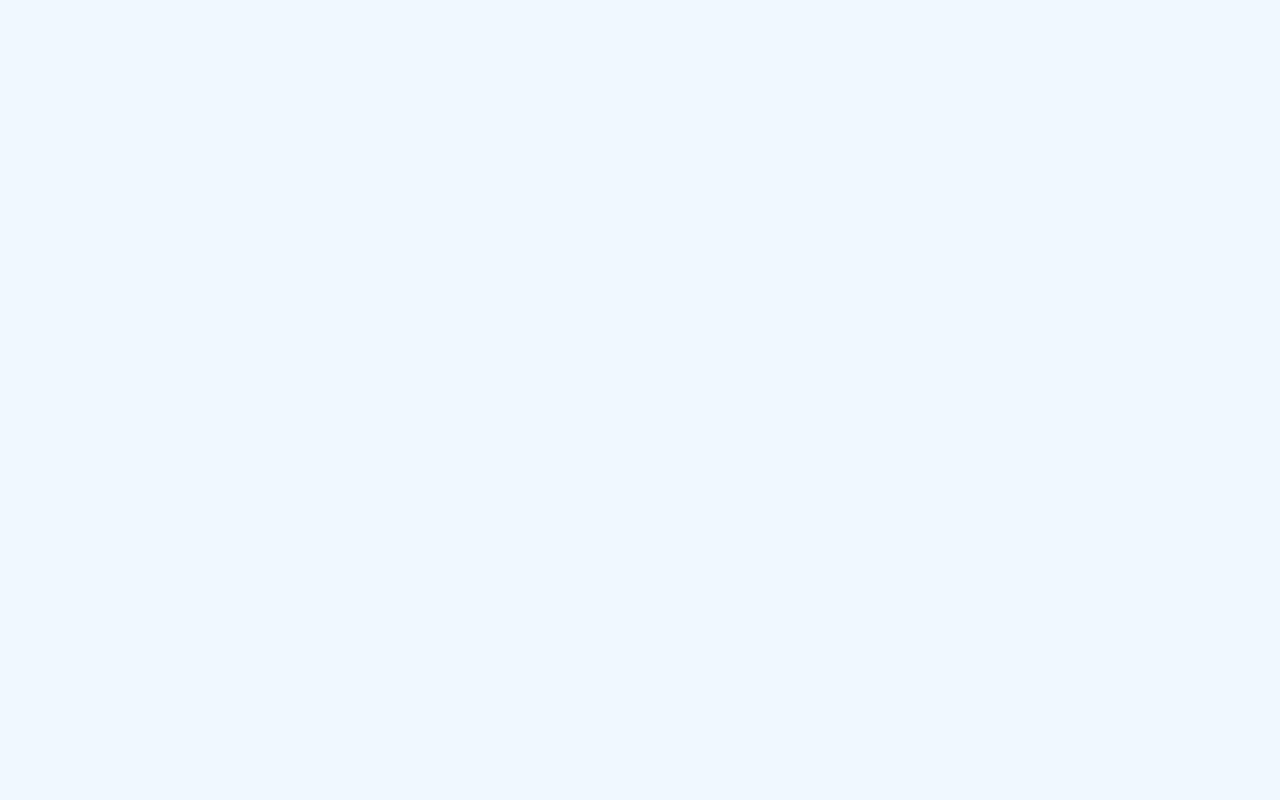
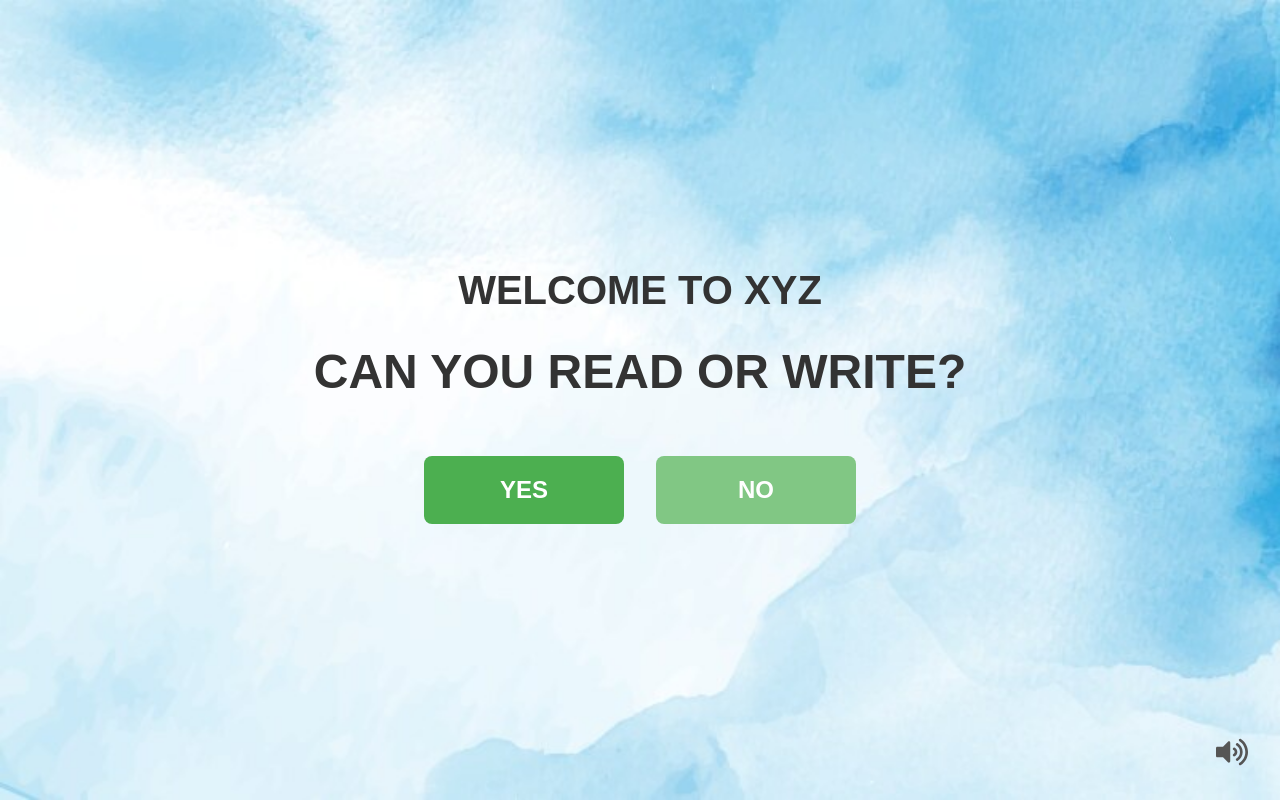
Before and after one commit to Lokesh572kh/FINNOVATE-ZETA-Client, a React (Vite) app: page /WelcomePage in a window 1280 px wide. Before the commit this address had no page. Built offline with nearby package versions, Linux system fonts and the light colour scheme.

Commit message:
WelcomePage

```diff
--- a/src/App.jsx
+++ b/src/App.jsx
@@ -3,6 +3,7 @@ import React from 'react';
 import { BrowserRouter as Router, Route, Routes } from 'react-router-dom';
 import RegistrationForm from './components/RegistrationForm';
 import MainPage from './components/MainPage';
+import WelcomePage from './components/WelcomePage';
 
 function App() {
   return (
@@ -11,6 +12,7 @@ function App() {
         <Routes>
           <Route path="/registration" element={<RegistrationForm />} />
           <Route path="/MainPage" element={<MainPage />} />
+          <Route path="/WelcomePage" element={<WelcomePage />} />
           {/* Add other routes here */}
         </Routes>
       </div>
--- /dev/null
+++ b/src/components/WelcomePage.jsx
@@ -0,0 +1,80 @@
+// WelcomePage.jsx
+import React from 'react';
+import backgroundImage from '../assets/images.jpg'; // Adjust path to your image file
+import SoundToggle from './SoundToggle'; // Import the SoundToggle component
+
+const WelcomePage = () => {
+  const backgroundStyle = {
+    backgroundImage: `url(${backgroundImage})`,
+    backgroundSize: 'cover',
+    minHeight: '100vh', // Ensure full viewport height
+    display: 'flex',
+    flexDirection: 'column',
+    justifyContent: 'center',
+    alignItems: 'center',
+    color: '#333', // Default text color
+    textAlign: 'center', // Center align text
+    position: 'relative', // Position relative for absolute positioning of sound icon
+  };
+
+  const headingStyle = {
+    fontSize: '2.5rem', // Larger font size for heading
+    fontWeight: 'bold', // Bold text
+    marginBottom: '1rem', // Spacing
+  };
+
+  const largerTextStyle = {
+    fontSize: '3rem', // Larger font size
+    fontWeight: 'bold', // Bold text
+    marginBottom: '2rem', // Spacing
+  };
+
+  const buttonStyle = {
+    width: '200px', // Adjust width as needed
+    padding: '1rem', // Padding for button
+    fontSize: '1.5rem', // Font size for button text
+    fontWeight: 'bold', // Bold text
+    borderRadius: '0.5rem', // Rounded corners
+    margin: '1rem', // Margin around buttons
+    cursor: 'pointer', // Cursor style
+    backgroundColor: '#4caf50', // Normal green color for buttons
+    color: '#fff', // White text color
+    transition: 'background-color 0.3s ease', // Smooth transition for background color
+    border: 'none', // Remove default button border
+    outline: 'none', // Remove default outline
+  };
+
+  const buttonHoverStyle = {
+    backgroundColor: '#388e3c', // Darker green color on hover
+  };
+
+  return (
+    <div className="welcome-page" style={backgroundStyle}>
+      <div>
+        <h1 style={headingStyle}>WELCOME TO XYZ</h1>
+        <p style={largerTextStyle}>CAN YOU READ OR WRITE?</p>
+        <div>
+          <button
+            className="yes-button"
+            style={buttonStyle}
+          >
+            YES
+          </button>
+          <button
+            className="no-button"
+            style={{ ...buttonStyle, backgroundColor: '#81c784' }}
+          >
+            NO
+          </button>
+        </div>
+      </div>
+
+      {/* SoundToggle component positioned at the bottom right */}
+      <div style={{ position: 'absolute', bottom: '20px', right: '20px', zIndex: '1000' }}>
+        <SoundToggle />
+      </div>
+    </div>
+  );
+};
+
+export default WelcomePage;
```
Also changed, not shown: src/assets/images.jpg.
